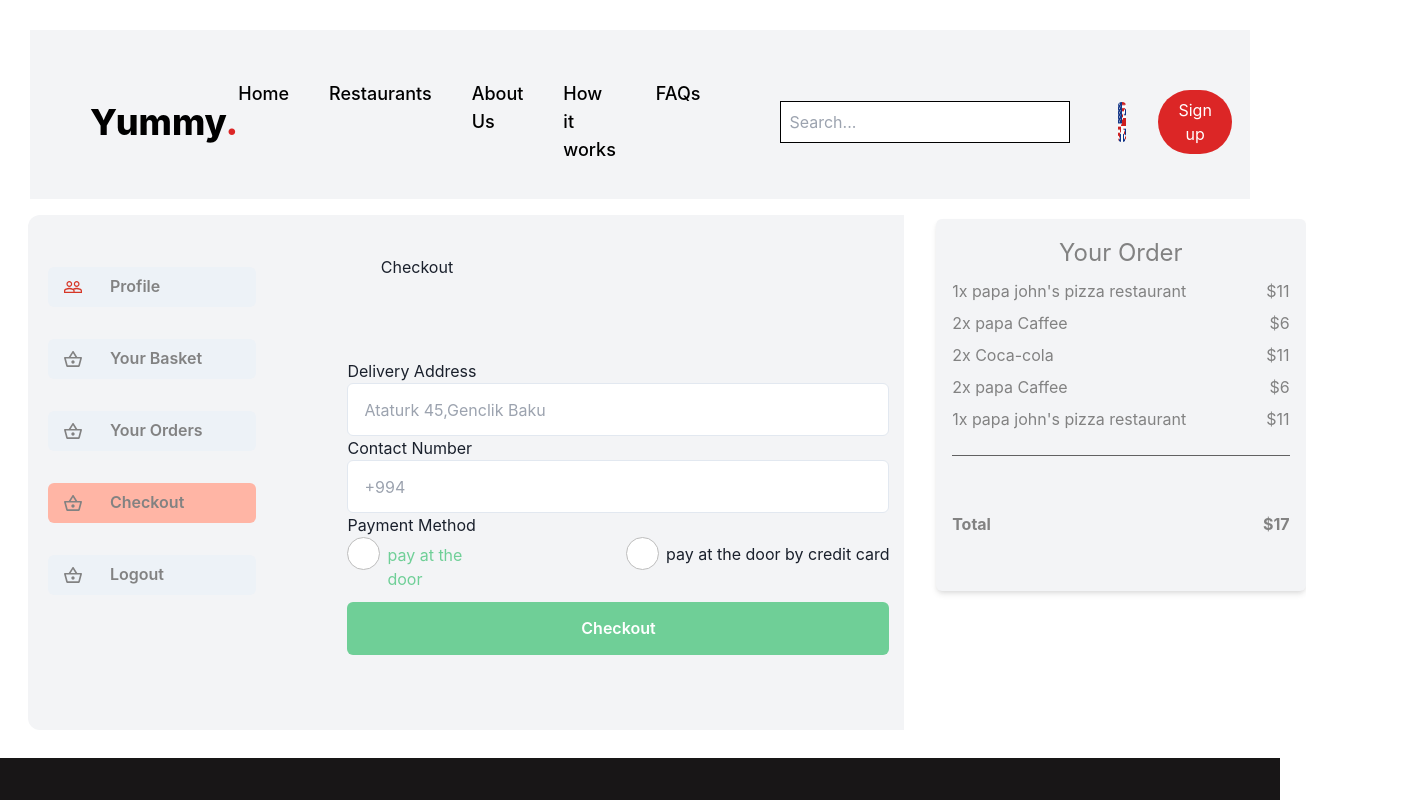
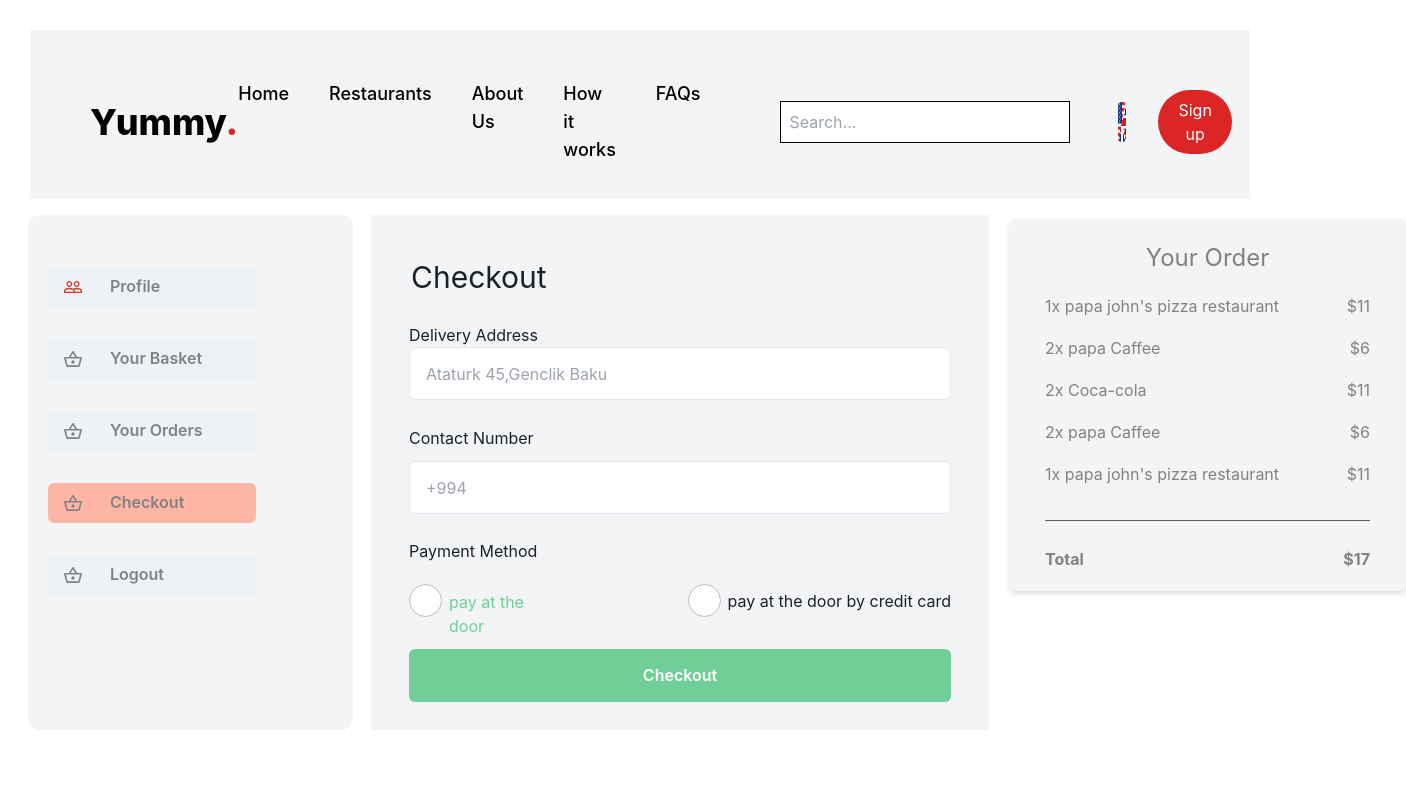
Before and after one commit to YusifAliyev037/YummyApp, a Next.js app: page /user/checkout in a window 1280 px wide. Shown: the top 800 px of the page, 1406 px wide, since content can reach past the window. Built offline with nearby package versions, Linux system fonts and the light colour scheme.

Commit message:
checkout page finish

```diff
--- a/pages/user/checkout.tsx
+++ b/pages/user/checkout.tsx
@@ -10,11 +10,11 @@ const Checkout = () => {
   return (
     <Box>
         <ClientHeader/>
-<Box className='flex' width={'100%'}>
-  <Box width={'26%'} >
+<Box className='flex' height='790px' gap='18px'>
+  <Box  >
 <UserModul/>
 </Box>
-       <Box display='flex' width={'76%'}  >
+       <Box display='flex'  gap='20px' >
         <BoxCheck1/>
         <BoxCheck2/>
        </Box>
--- a/shared/ClientComponent/BoxCheck1.tsx
+++ b/shared/ClientComponent/BoxCheck1.tsx
@@ -10,28 +10,29 @@ const BoxCheck1 = () => {
   const toggleCheck2 = () => setIsChecked2(!isChecked2);
   return (
     <Box
-      className='flex flex-col  mt-4 mr-8   gap-9  bg-white40'
+      className='flex flex-col  mt-4  bg-white40'
       width='618px'
       height='515px'
     >
-      <Box className='ml-12 mt-10 ' >
-        <Text className='w-40 h-8 text-color-#4F4F4F'>Checkout</Text>
+      <Box className='ml-10 mt-10 ' >
+        <Text marginBottom='23px'  fontSize='3xl' className=' text-color-#4F4F4F'>Checkout</Text>
       </Box>
-      <Box></Box>
-      <Box className='flex justify-center'>
+
+      <Box className='flex justify-center' >
         <Box>
           <Box>
-            <Text className='text-color-#4F4F4F'>Delivery Address</Text>
+            <Text  className='text-color-#4F4F4F'>Delivery Address</Text>
             <Input
               width='542px'
               height='53px'
               bg='white'
               type='text'
               placeholder='Ataturk 45,Genclik Baku'
+              marginBottom='26px'
             />
           </Box>
           <Box >
-            <Text className='text-color-#4F4F4F'>Contact Number</Text>
+            <Text marginBottom='11px' className='text-color-#4F4F4F'>Contact Number</Text>
             <Input
 
               width='542px'
@@ -39,11 +40,12 @@ const BoxCheck1 = () => {
               bg='white'
               type='number'
               placeholder='+994'
+              marginBottom='25px'
             />
           </Box>
           <Box>
             <Box>
-              <Text className='text-color-#4F4F4F'>Payment Method</Text>
+              <Text marginBottom='21px' className='text-color-#4F4F4F'>Payment Method</Text>
             </Box>
             <Box
               display='flex'
@@ -55,7 +57,7 @@ const BoxCheck1 = () => {
                 width='33px'
                 height='33px'
                 borderRadius='full'
-                bg={isChecked1 ? '#6FCF97' : 'white'}
+                bg={isChecked1 ? '#ffff' : 'white'}
                 borderWidth='1px'
                 borderColor={isChecked1 ? '#6FCF97' : '#BDBDBD'}
                 onClick={toggleCheck1}
@@ -81,7 +83,7 @@ const BoxCheck1 = () => {
                 width='33px'
                 height='33px'
                 borderRadius='full'
-                bg={isChecked2 ? '#6FCF97' : 'white'}
+                bg={isChecked2 ? '#ffff'  : 'white'}
                 borderWidth='1px'
                 borderColor={isChecked2?'#6FCF97' : '#BDBDBD'}
                 onClick={toggleCheck2}
--- a/shared/ClientComponent/BoxCheck2.tsx
+++ b/shared/ClientComponent/BoxCheck2.tsx
@@ -8,10 +8,10 @@ const BoxCheck2 = () => {
    mt='20px'
     width='397px'
     height='372px'
-
+gap='10px'
     boxShadow='md'
     borderRadius='md'
-    p='4'
+    p='9'
     display='flex'
     flexDirection='column'
     justifyContent='center'
--- a/shared/ClientComponent/UserModul.tsx
+++ b/shared/ClientComponent/UserModul.tsx
@@ -16,8 +16,8 @@ function UserModul() {
   return (
     <Box
       as="section"
-      className="bg-white40 rounded-xl p-5 m-7 mt-4 "
-      width="350px"
+      className="bg-white40 rounded-xl p-5 ml-7 mt-4 "
+      width="325px"
       height="515px"
     >
       <Box as="ul" className="flex flex-col mt-8">
```
